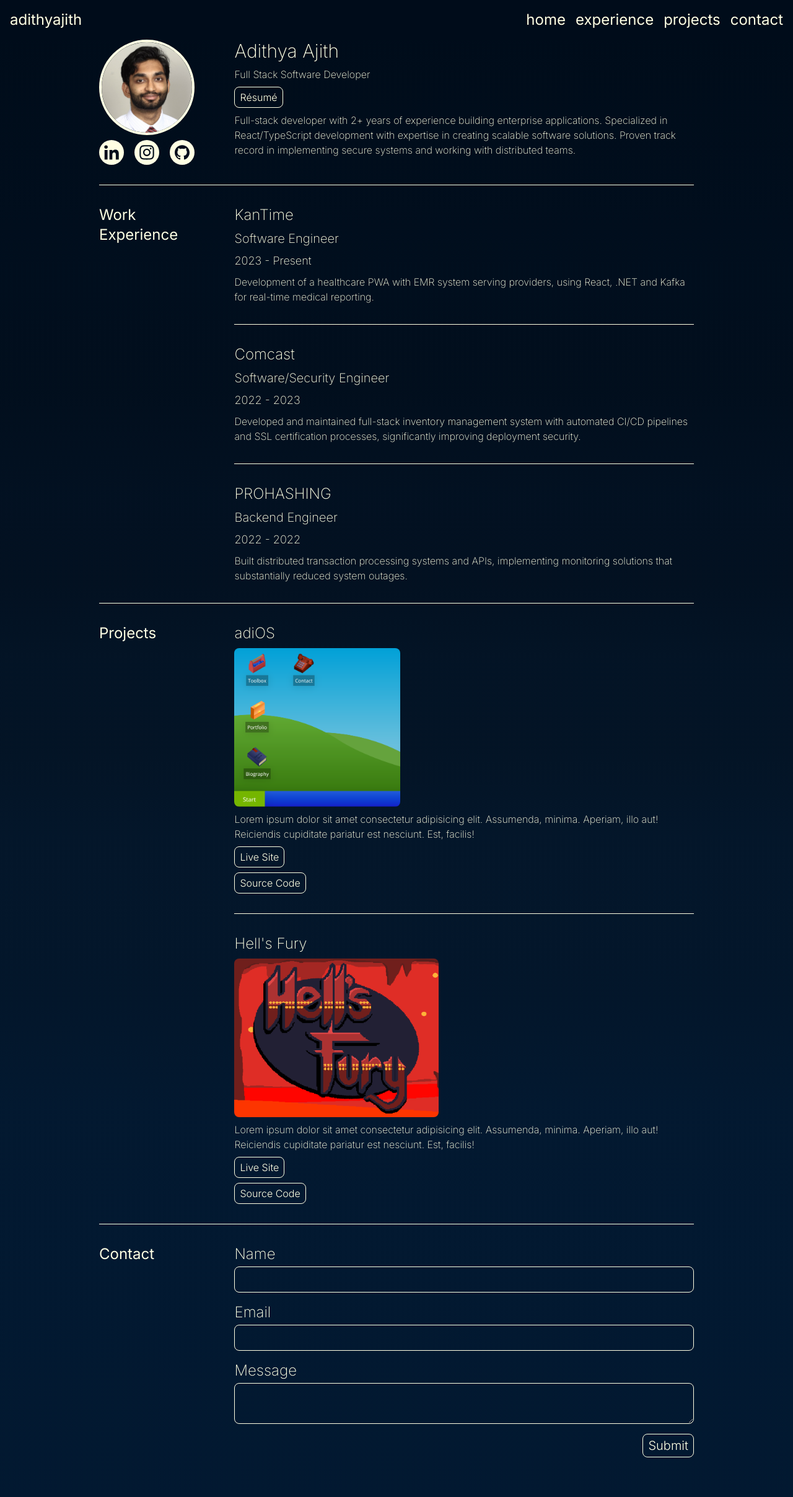
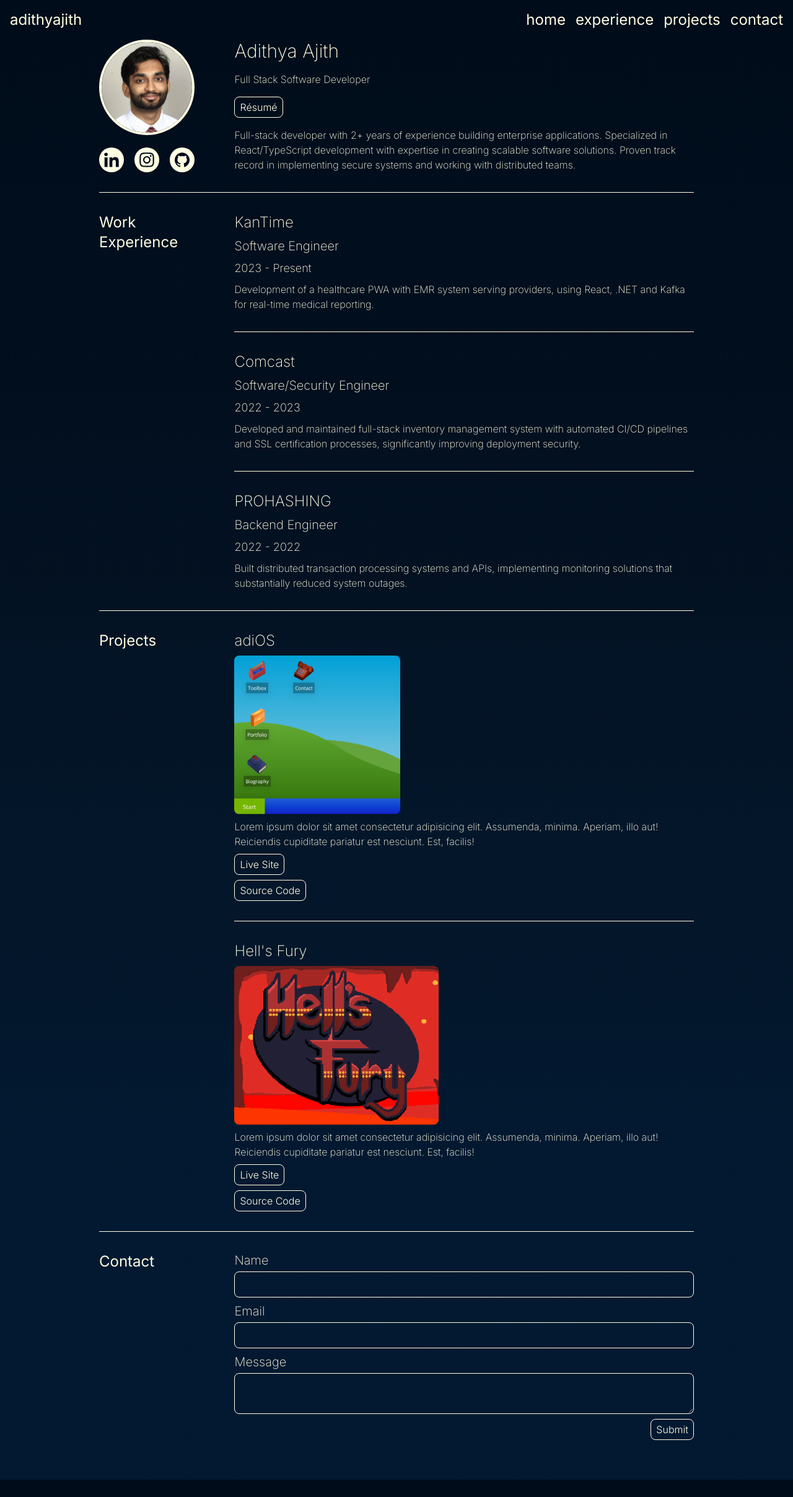
Before and after one commit to adharmic/adifolio, a React (Vite) app: page / in a window 1280 px wide. Shown: the whole page at 62% size. After the commit the page ends 2388 px from the top, so only its background shows below. Built offline with nearby package versions, Linux system fonts and the light colour scheme.

Commit message:
Fix buttons

```diff
--- a/src/App.tsx
+++ b/src/App.tsx
@@ -10,7 +10,7 @@
     <>
       <Navbar />
       <div className='gradient w-screen h-min-screen flex items-center font-[200] flex-col'>
-        <div className='w-11/12 md:w-3/4 flex flex-col gap-8 py-16'>
+        <div className='max-w-[1400px] w-11/12 md:w-3/4 flex flex-col gap-8 py-16'>
           <Home />
           <Separator />
           <Experience />
--- a/src/components/Navbar.tsx
+++ b/src/components/Navbar.tsx
@@ -5,8 +5,8 @@
       <div className='md:flex flex-row gap-4 hidden'>
         <a href='#'>home</a>
         <a href='#experience'>experience</a>
-        <h1>projects</h1>
-        <h1>contact</h1>
+        <a href='#projects'>projects</a>
+        <a href='#contact'>contact</a>
       </div>
     </div>
   )
--- a/src/sections/Contact.tsx
+++ b/src/sections/Contact.tsx
@@ -2,22 +2,22 @@
 
 export default function Contact () {
   return (
-    <div className='flex flex-col md:flex-row gap-4 md:gap-16'>
+    <div id='contact' className='flex flex-col md:flex-row gap-4 md:gap-16'>
       <Header>Contact</Header>
-      <div className='w-full flex flex-col gap-4'>
+      <div className='w-full flex flex-col gap-2'>
         <div className='w-full flex flex-col gap-1'>
-          <div className='text-2xl'>Name</div>
+          <div className='text-xl'>Name</div>
           <input className='w-full rounded-lg border-1 p-2 border-[#ffffe3]'></input>
         </div>
         <div className='w-full flex flex-col gap-1 '>
-          <div className='text-2xl'>Email</div>
+          <div className='text-xl'>Email</div>
           <input className='w-full rounded-lg border-1 p-2 border-[#ffffe3]'></input>
         </div>
         <div className='w-full flex flex-col gap-1'>
-          <div className='text-2xl'>Message</div>
+          <div className='text-xl'>Message</div>
           <textarea className='w-full rounded-lg border-1 p-2 border-[#ffffe3]'></textarea>
         </div>
-        <div className='button text-xl self-end'>Submit</div>
+        <div className='button self-end hover:cursor-pointer'>Submit</div>
       </div>
     </div>
   )
--- a/src/sections/Home.tsx
+++ b/src/sections/Home.tsx
@@ -1,36 +1,47 @@
 export default function Home () {
   return (
     <div className='flex flex-col md:flex-row gap-4 md:gap-16'>
-      <div className='w-full md:w-[200px] flex flex-col gap-2'>
+      <div className='w-full md:w-[200px] flex flex-col gap-2 justify-between'>
         <img
           className='md:w-full w-32 aspect-square rounded-full border-4 border-[#ffffe3]'
           src='/headshot.jpg'
         />
         <div className='w-fit md:w-full flex flex-row gap-2 justify-between'>
-          <div className='w-10 bg-[#ffffe3] flex items-center justify-center aspect-square rounded-full'>
+          <a
+            href={'https://www.linkedin.com/in/adithya-ajith/'}
+            className='w-10 bg-[#ffffe3] flex items-center justify-center aspect-square rounded-full'
+          >
             <img
               src='/linkedin.svg'
               className='w-6 aspect-square flex items-center justify-center object-fit'
             />
-          </div>
-          <div className='w-10 bg-[#ffffe3] flex items-center justify-center aspect-square rounded-full'>
+          </a>
+          <a
+            href='https://www.instagram.com/a.dhar.mic/'
+            className='w-10 bg-[#ffffe3] flex items-center justify-center aspect-square rounded-full'
+          >
             <img
               src='/instagram.svg'
               className='w-6 aspect-square flex items-center justify-center object-fit'
             />
-          </div>
-          <div className='w-10 bg-[#ffffe3] flex items-center justify-center aspect-square rounded-full'>
+          </a>
+          <a
+            href='https://github.com/adharmic'
+            className='w-10 bg-[#ffffe3] flex items-center justify-center aspect-square rounded-full'
+          >
             <img
               src='/github.svg'
               className='w-6 aspect-square flex items-center justify-center object-fit'
             />
-          </div>
+          </a>
         </div>
       </div>
-      <div className='flex flex-col gap-2 w-full'>
+      <div className='flex flex-col gap-4 w-full'>
         <h1 className='text-3xl'>Adithya Ajith</h1>
         <p>Full Stack Software Developer</p>
-        <p className='button'>Résumé</p>
+        <a href='/adithya_ajith_resume.pdf' className='button'>
+          Résumé
+        </a>
         <p className=''>
           Full-stack developer with 2+ years of experience building enterprise
           applications. Specialized in React/TypeScript development with
--- a/src/sections/Projects.tsx
+++ b/src/sections/Projects.tsx
@@ -4,7 +4,7 @@
 
 export default function Projects () {
   return (
-    <div className='flex flex-col md:flex-row gap-4 md:gap-16'>
+    <div id='projects' className='flex flex-col md:flex-row gap-4 md:gap-16'>
       <Header>Projects</Header>
       <div className='flex flex-col gap-8 w-full'>
         <Project
```
Also changed, not shown: 1 other file (tests, documents, lock files or other folders).
